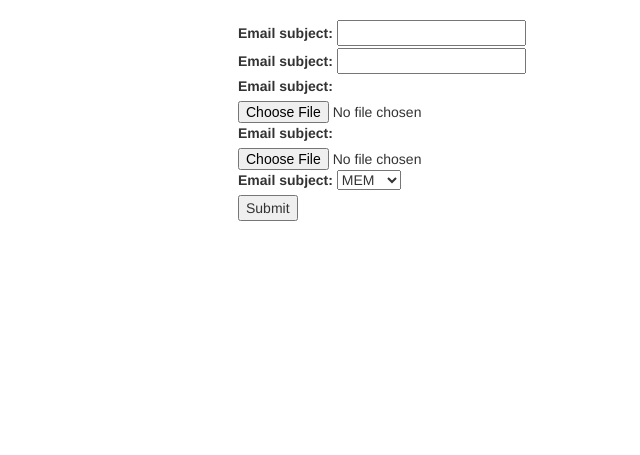
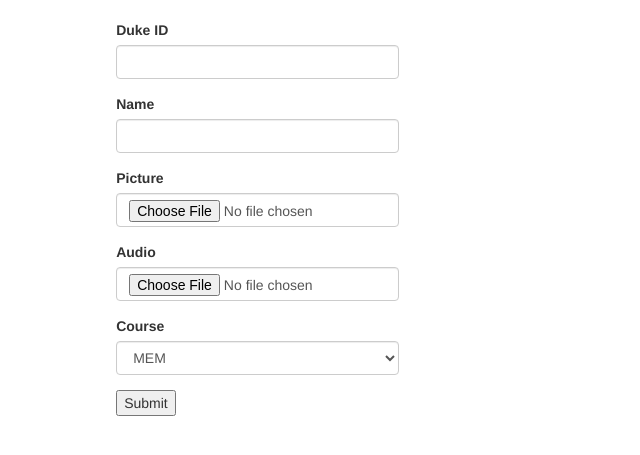
Before and after one commit to goeltanmay/Duke-MEM-MENG, a Django app: page /form/ in a window 1280 px wide. Shown: the part 52-507 px from the top of the page, without its empty margins (18-658 px from the left). Run offline with Django 3.2, Linux system fonts and the light colour scheme; some libraries are stand-ins or nearby versions.

Commit message:
form a little better

```diff
--- a/duke/people/forms.py
+++ b/duke/people/forms.py
@@ -2,8 +2,8 @@ from django import forms
 from models import COURSE_CHOICES
 
 class StudentForm(forms.Form):
-    duke_id = forms.IntegerField(label = "Duke ID")
-    student_name = forms.CharField(label='Your name', max_length=100)
-    picture = forms.ImageField()
-    name_audio = forms.FileField()
-    course = forms.ChoiceField(choices = COURSE_CHOICES)
+    duke_id = forms.IntegerField(label = "Duke ID", widget=forms.TextInput(attrs={'class' : 'form-control'}))
+    student_name = forms.CharField(label='Your name', max_length=100, widget=forms.TextInput(attrs={'class' : 'form-control'}))
+    picture = forms.ImageField(widget=forms.FileInput(attrs={'class' : 'form-control'}))
+    name_audio = forms.FileField(widget=forms.FileInput(attrs={'class' : 'form-control'}))
+    course = forms.ChoiceField(choices = COURSE_CHOICES, widget=forms.Select(attrs={'class' : 'form-control'}))
--- a/duke/people/models.py
+++ b/duke/people/models.py
@@ -20,7 +20,3 @@ class Student(models.Model):
 	course = models.IntegerField(choices = COURSE_CHOICES, null=False, blank=False)
 	picture = models.ImageField()
 	name_audio = models.FileField()
-	def picturename(self):
-		return os.path.basename(self.picture.name[2:])
-	def audioname(self):
-		return os.path.basename(self.name_audio.name[2:])
--- a/duke/people/templates/form.html
+++ b/duke/people/templates/form.html
@@ -1,33 +1,35 @@
 
 {% include "header.html" %}
-<form action="/form/" method="post" enctype="multipart/form-data" style="margin-left:20%">
+<div class="container-fluid">
+<form action="/form/" method="post" enctype="multipart/form-data" class = "col-sm-3 col-sm-offset-1">
     {% csrf_token %}
     {{ form.non_field_errors }}
-	<div class="fieldWrapper">
+	<div class="form-group">
 	    {{ form.duke_id.errors }}
-	    <label for="{{ form.duke_id.id_for_label }}">Email subject:</label>
+	    <label for="{{ form.duke_id.id_for_label }}">Duke ID</label>
 	    {{ form.duke_id }}
 	</div>
-	<div class="fieldWrapper">
+	<div class="form-group">
 	    {{ form.student_name.errors }}
-	    <label for="{{ form.student_name.id_for_label }}">Email subject:</label>
+	    <label for="{{ form.student_name.id_for_label }}">Name</label>
 	    {{ form.student_name }}
 	</div>
-	<div class="fieldWrapper">
+	<div class="form-group">
 	    {{ form.picture.errors }}
-	    <label for="{{ form.picture.id_for_label }}">Email subject:</label>
+	    <label for="{{ form.picture.id_for_label }}">Picture</label>
 	    {{ form.picture }}
 	</div>
-	<div class="fieldWrapper">
+	<div class="form-group">
 	    {{ form.name_audio.errors }}
-	    <label for="{{ form.name_audio.id_for_label }}">Email subject:</label>
+	    <label for="{{ form.name_audio.id_for_label }}">Audio</label>
 	    {{ form.name_audio }}
 	</div>
-	<div class="fieldWrapper">
+	<div class="form-group">
 	    {{ form.course.errors }}
-	    <label for="{{ form.course.id_for_label }}">Email subject:</label>
+	    <label for="{{ form.course.id_for_label }}">Course</label>
 	    {{ form.course }}
 	</div>
     <input type="submit" value="Submit" />
 </form>
+</div>
 {% include "footer.html" %}
```
Also changed, not shown: duke/people/templates/list.html (added, +11 -0 lines), 2 other files.
